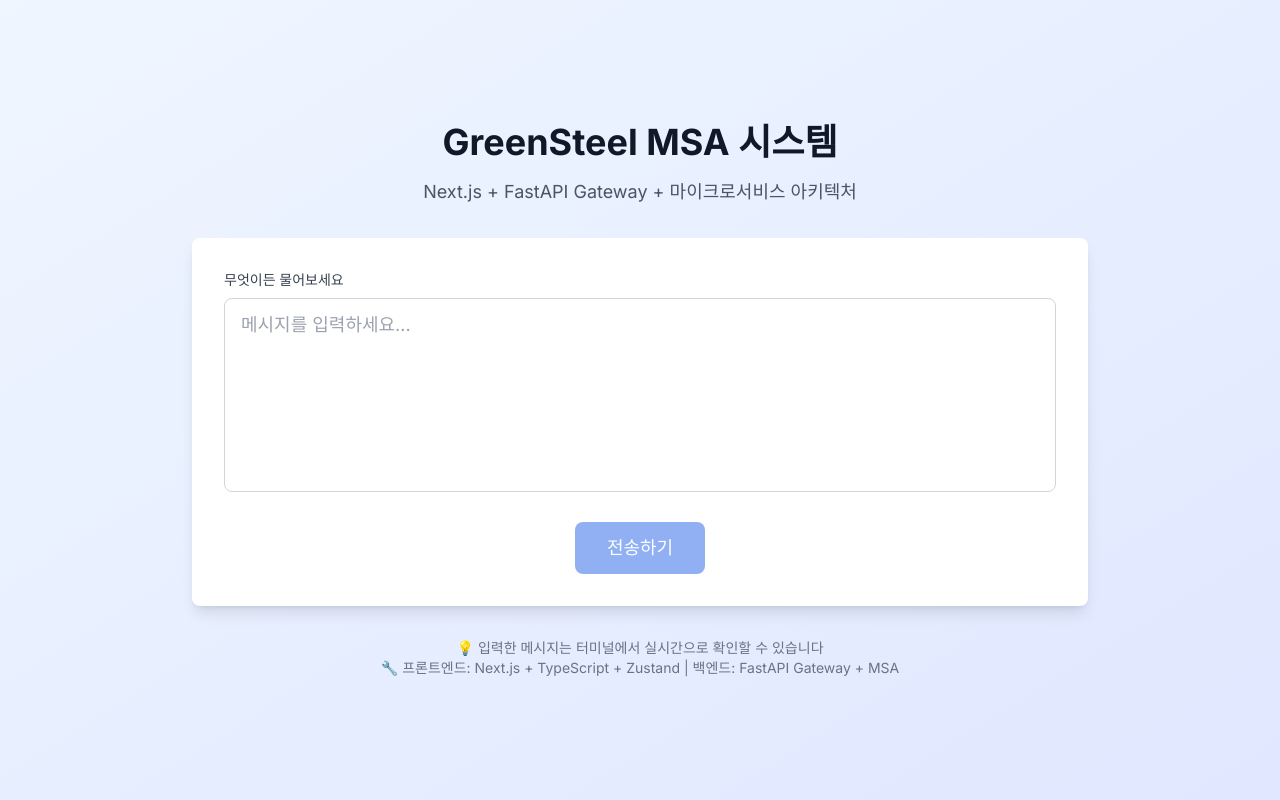
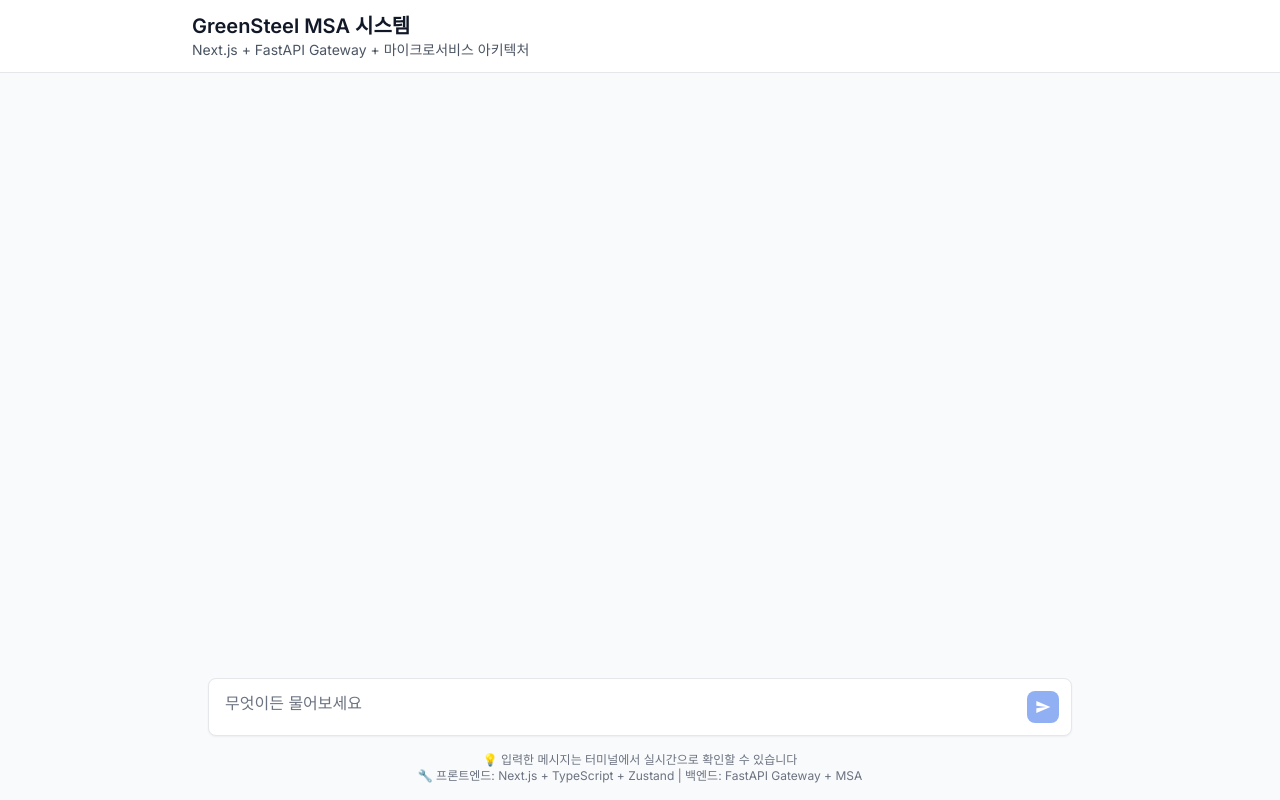
Before and after one commit to S1692/greensteel, a Next.js app: page / in a window 1280 px wide. Built offline with nearby package versions, Linux system fonts and the light colour scheme.

Commit message:
feat: ChatGPT 스타일 UI로 변경 - 깔끔한 입력 폼 및 전송 버튼 개선

```diff
--- a/src/app/page.tsx
+++ b/src/app/page.tsx
@@ -27,55 +27,52 @@ export default function Home() {
     if (error) clearError();
   };
 
+  const handleKeyDown = (e: React.KeyboardEvent<HTMLTextAreaElement>) => {
+    if (e.key === 'Enter' && !e.shiftKey) {
+      e.preventDefault();
+      if (message.trim() && !isLoading) {
+        sendMessage();
+      }
+    }
+  };
+
   return (
-    <main className="min-h-screen bg-gradient-to-br from-blue-50 to-indigo-100 flex items-center justify-center p-4">
-      <div className="w-full max-w-4xl">
-        {/* 헤더 */}
-        <div className="text-center mb-8">
-          <h1 className="text-4xl font-bold text-gray-900 mb-4">
-            GreenSteel MSA 시스템
-          </h1>
-          <p className="text-lg text-gray-600">
-            Next.js + FastAPI Gateway + 마이크로서비스 아키텍처
-          </p>
+    <div className="min-h-screen bg-gray-50 flex flex-col">
+      {/* 헤더 */}
+      <header className="bg-white border-b border-gray-200 px-4 py-3">
+        <div className="max-w-4xl mx-auto">
+          <h1 className="text-xl font-semibold text-gray-900">GreenSteel MSA 시스템</h1>
+          <p className="text-sm text-gray-600">Next.js + FastAPI Gateway + 마이크로서비스 아키텍처</p>
         </div>
+      </header>
 
-        {/* 메인 입력 영역 */}
-        <div className="bg-white rounded-lg shadow-lg p-8">
-          <form onSubmit={handleSubmit} className="space-y-6">
-            {/* 입력 필드 */}
-            <div>
-              <label htmlFor="message" className="block text-sm font-medium text-gray-700 mb-2">
-                무엇이든 물어보세요
-              </label>
-              <textarea
-                id="message"
-                value={message}
-                onChange={handleInputChange}
-                placeholder="메시지를 입력하세요..."
-                className="w-full px-4 py-3 border border-gray-300 rounded-lg focus:outline-none focus:ring-2 focus:ring-blue-500 focus:border-transparent resize-none text-lg"
-                rows={6}
-                disabled={isLoading}
-              />
+      {/* 메인 컨텐츠 */}
+      <main className="flex-1 flex flex-col max-w-4xl mx-auto w-full p-4">
+        {/* 채팅 영역 */}
+        <div className="flex-1 mb-4">
+          {response && (
+            <div className="mb-4 p-4 bg-green-50 border border-green-200 rounded-lg">
+              <div className="flex justify-between items-start mb-2">
+                <h3 className="font-medium text-green-800">전송 성공!</h3>
+                <button
+                  onClick={clearResponse}
+                  className="text-green-600 hover:text-green-800 text-lg font-bold"
+                >
+                  ×
+                </button>
+              </div>
+              <div className="bg-white p-3 rounded border text-sm">
+                <pre className="whitespace-pre-wrap text-green-700">
+                  {JSON.stringify(response, null, 2)}
+                </pre>
+              </div>
             </div>
+          )}
 
-            {/* 전송 버튼 */}
-            <div className="flex justify-center">
-              <button
-                type="submit"
-                disabled={isLoading || !message.trim()}
-                className="bg-blue-600 text-white px-8 py-3 rounded-lg hover:bg-blue-700 focus:outline-none focus:ring-2 focus:ring-blue-500 focus:ring-offset-2 disabled:opacity-50 disabled:cursor-not-allowed transition-colors text-lg font-medium"
-              >
-                {isLoading ? '전송 중...' : '전송하기'}
-              </button>
-            </div>
-          </form>
-
-          {/* 에러 메시지 */}
           {error && (
-            <div className="mt-6 p-4 bg-red-100 border border-red-400 text-red-700 rounded-lg">
+            <div className="mb-4 p-4 bg-red-50 border border-red-200 rounded-lg">
               <div className="flex justify-between items-center">
-                <span>{error}</span>
+                <span className="text-red-700">{error}</span>
                 <button
                   onClick={clearError}
                   className="text-red-500 hover:text-red-700 font-bold text-xl"
@@ -85,34 +82,59 @@ export default function Home() {
               </div>
             </div>
           )}
+        </div>
 
-          {/* 성공 응답 */}
-          {response && (
-            <div className="mt-6 p-4 bg-green-100 border border-green-400 text-green-700 rounded-lg">
-              <div className="flex justify-between items-center mb-3">
-                <h3 className="font-semibold text-lg">전송 성공!</h3>
+        {/* 입력 폼 */}
+        <div className="bg-white rounded-lg shadow-sm border border-gray-200">
+          <form onSubmit={handleSubmit} className="relative">
+            <div className="relative flex min-h-14 w-full items-end">
+              <div className="relative flex w-full flex-auto flex-col">
+                <div className="relative mx-4 flex min-h-14 flex-auto bg-transparent items-start py-3">
+                  <div className="w-full max-h-[25dvh] max-h-52 flex-1 overflow-auto">
+                    <textarea
+                      value={message}
+                      onChange={handleInputChange}
+                      onKeyDown={handleKeyDown}
+                      placeholder="무엇이든 물어보세요"
+                      className="w-full resize-none bg-transparent border-0 outline-none text-gray-900 placeholder-gray-500 text-base leading-6"
+                      rows={1}
+                      disabled={isLoading}
+                      style={{
+                        minHeight: '24px',
+                        maxHeight: '200px'
+                      }}
+                    />
+                  </div>
+                </div>
+              </div>
+
+              {/* 전송 버튼 */}
+              <div className="flex items-end p-3">
                 <button
-                  onClick={clearResponse}
-                  className="text-green-500 hover:text-green-700 font-bold text-xl"
+                  type="submit"
+                  disabled={isLoading || !message.trim()}
+                  className="flex items-center justify-center w-8 h-8 rounded-lg bg-blue-600 text-white hover:bg-blue-700 disabled:opacity-50 disabled:cursor-not-allowed transition-colors"
+                  aria-label="전송하기"
                 >
-                  ×
+                  {isLoading ? (
+                    <div className="w-4 h-4 border-2 border-white border-t-transparent rounded-full animate-spin"></div>
+                  ) : (
+                    <svg width="16" height="16" viewBox="0 0 24 24" fill="none" xmlns="http://www.w3.org/2000/svg">
+                      <path d="M2.01 21L23 12 2.01 3 2 10l15 2-15 2z" fill="currentColor"/>
+                    </svg>
+                  )}
                 </button>
               </div>
-              <div className="bg-white p-3 rounded border">
-                <pre className="text-sm overflow-x-auto">
-                  {JSON.stringify(response, null, 2)}
-                </pre>
-              </div>
             </div>
-          )}
+          </form>
         </div>
 
-        {/* 시스템 정보 */}
-        <div className="mt-8 text-center text-sm text-gray-500">
+        {/* 하단 정보 */}
+        <div className="mt-4 text-center text-xs text-gray-500">
           <p>💡 입력한 메시지는 터미널에서 실시간으로 확인할 수 있습니다</p>
           <p>🔧 프론트엔드: Next.js + TypeScript + Zustand | 백엔드: FastAPI Gateway + MSA</p>
         </div>
-      </div>
-    </main>
+      </main>
+    </div>
   );
 }
```
